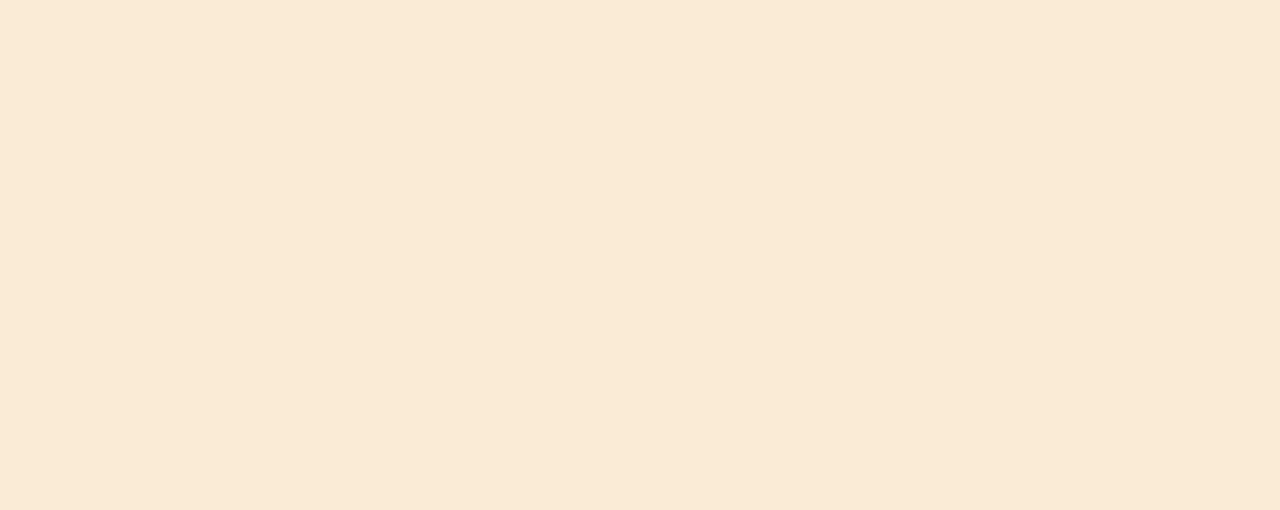
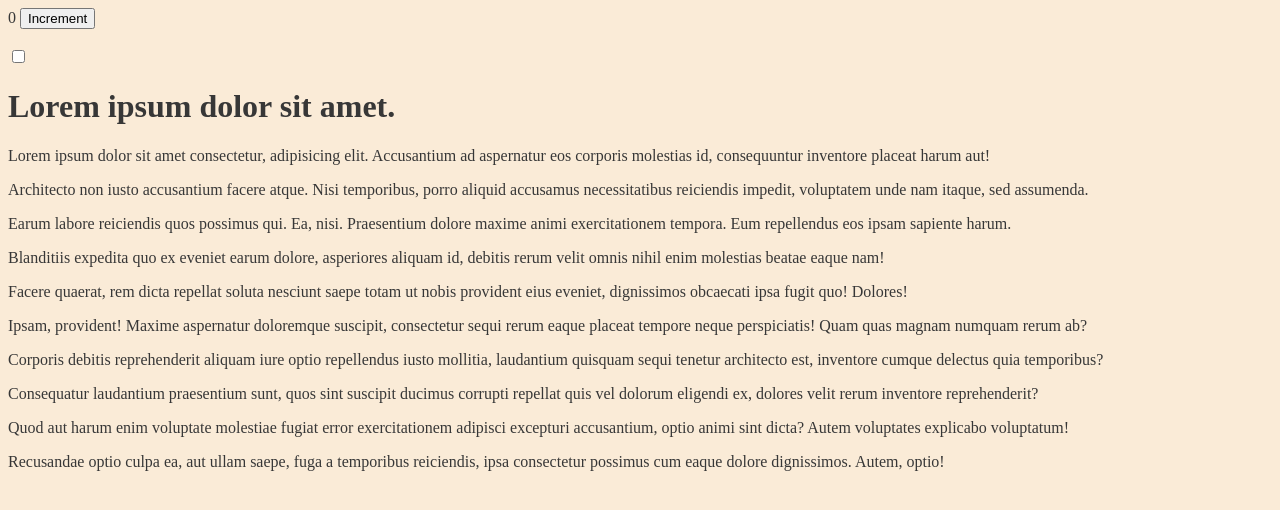
Before and after one commit to EdaToktogulova/04.03.2022, a plain HTML site: page index.html in a window 1280 px wide. Drawn offline with Linux system fonts and the light colour scheme.

Commit message:
added input

```diff
--- a/index.html
+++ b/index.html
@@ -1,5 +1,6 @@
 <!DOCTYPE html>
 <html lang="en">
+
 <head>
    <meta charset="UTF-8">
    <meta http-equiv="X-UA-Compatible" content="IE=edge">
@@ -7,10 +8,34 @@
    <title>Document</title>
    <link rel="stylesheet" href="./style.css">
 </head>
+
 <body>
+   <div id="example-1">
+      <span>0</span>
+         <button>Increment</button>
+   </div>
+<br>
+   <!-- <div id="example-2">
+      <input type="text">
+   </div> -->
 
+<label>
+   <input type="checkbox">
+</label>
+<h1>Lorem ipsum dolor sit amet.</h1>
+<p>Lorem ipsum dolor sit amet consectetur, adipisicing elit. Accusantium ad aspernatur eos corporis molestias id, consequuntur inventore placeat harum aut!</p>
+<p>Architecto non iusto accusantium facere atque. Nisi temporibus, porro aliquid accusamus necessitatibus reiciendis impedit, voluptatem unde nam itaque, sed assumenda.</p>
+<p>Earum labore reiciendis quos possimus qui. Ea, nisi. Praesentium dolore maxime animi exercitationem tempora. Eum repellendus eos ipsam sapiente harum.</p>
+<p>Blanditiis expedita quo ex eveniet earum dolore, asperiores aliquam id, debitis rerum velit omnis nihil enim molestias beatae eaque nam!</p>
+<p>Facere quaerat, rem dicta repellat soluta nesciunt saepe totam ut nobis provident eius eveniet, dignissimos obcaecati ipsa fugit quo! Dolores!</p>
+<p>Ipsam, provident! Maxime aspernatur doloremque suscipit, consectetur sequi rerum eaque placeat tempore neque perspiciatis! Quam quas magnam numquam rerum ab?</p>
+<p>Corporis debitis reprehenderit aliquam iure optio repellendus iusto mollitia, laudantium quisquam sequi tenetur architecto est, inventore cumque delectus quia temporibus?</p>
+<p>Consequatur laudantium praesentium sunt, quos sint suscipit ducimus corrupti repellat quis vel dolorum eligendi ex, dolores velit rerum inventore reprehenderit?</p>
+<p>Quod aut harum enim voluptate molestiae fugiat error exercitationem adipisci excepturi accusantium, optio animi sint dicta? Autem voluptates explicabo voluptatum!</p>
+<p>Recusandae optio culpa ea, aut ullam saepe, fuga a temporibus reiciendis, ipsa consectetur possimus cum eaque dolore dignissimos. Autem, optio!</p>
 
 
    <script src="./script.js"></script>
 </body>
+
 </html>
```
